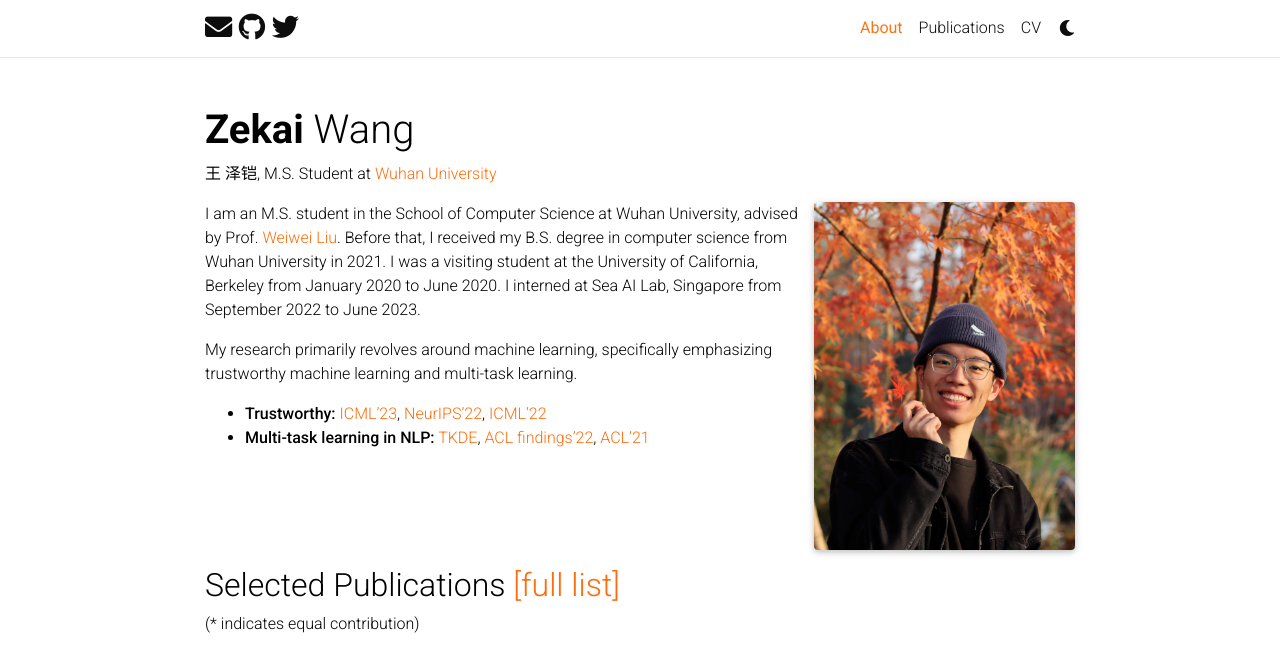
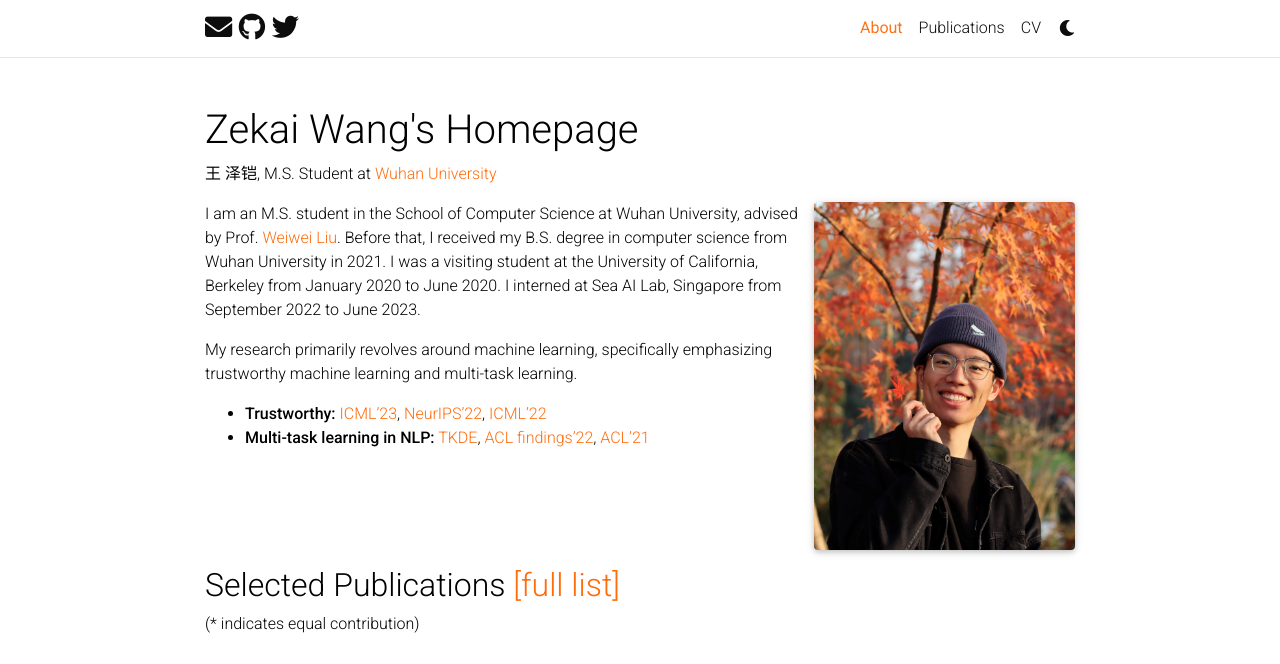
Before and after one commit to wzekai99/wzekai99.github.io, a Jekyll site: the page built from _pages/about.md, in a window 1280 px wide, cut to the strip 0-664 px from the top of the page. Built offline with Jekyll 4.4.1, drawn with Linux system fonts in a browser that asks for light colours; full-size pictures stand in for the smaller copies a plugin makes; comment, search, counter and statistics services are not loaded; a style sheet for code colours, icons or effects is not loaded; part of the change alters nothing that is shown.

Commit message:
Update _config.yml

```diff
--- a/_config.yml
+++ b/_config.yml
@@ -2,14 +2,13 @@
 # Site settings
 # -----------------------------------------------------------------------------
 
-title: blank # the website title (if blank, full name will be used instead)
+title: Zekai Wang's Homepage # the website title (if blank, full name will be used instead)
 first_name: Zekai
 middle_name:
 last_name: Wang
 email: wzekai99@gmail.com
 description: >
-  My name is Zekai Wang (王泽铠). I am an M.S. student in the School of Computer Science at Wuhan University, advised by Prof. Weiwei Liu. Before that, I received my B.S. degree in computer science from Wuhan University in 2021. I was a visiting student at the University of California, Berkeley from January 2020 to June 2020. I interned at Sea AI Lab, Singapore from September 2022 to June 2023.
-  My research primarily revolves around machine learning, specifically emphasizing trustworthy machine learning and multi-task learning.
+  My name is Zekai Wang (王泽铠). I am an M.S. student in the School of Computer Science at Wuhan University, advised by Prof. Weiwei Liu. My research primarily revolves around machine learning, specifically emphasizing trustworthy machine learning and multi-task learning.
 
 # the ">" symbol means to ignore newlines until "footer_text:"
 footer_text:
```
